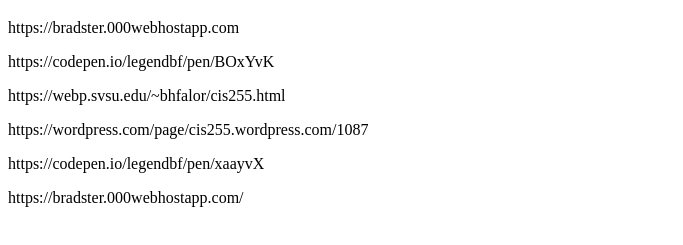
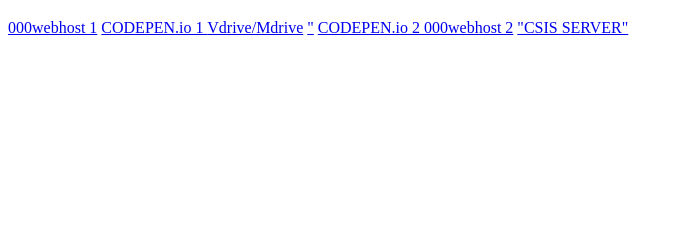
Before and after one commit to Brady-Falor-SVSU/ClientSideWeb, a plain HTML site: page index.html in a window 1280 px wide. Shown: the part 61-306 px from the top of the page, without its empty margins (0-683 px from the left). Drawn offline with Linux system fonts and the light colour scheme.

Commit message:
Update index.html

```diff
--- a/index.html
+++ b/index.html
@@ -1,10 +1,11 @@
 <!DOCTYPE html>
 <html>
 <h1>Hello</h1>
-<p>https://bradster.000webhostapp.com</p>
-<p>https://codepen.io/legendbf/pen/BOxYvK</p>
-<p>https://webp.svsu.edu/~bhfalor/cis255.html</p>
-<p>https://wordpress.com/page/cis255.wordpress.com/1087</p>
-  <p>https://codepen.io/legendbf/pen/xaayvX</p>
-  <p>https://bradster.000webhostapp.com/</p>
+<a href=https://bradster.000webhostapp.com>000webhost 1</a>
+<a href=https://codepen.io/legendbf/pen/BOxYvK>CODEPEN.io 1 </a>
+<a href=https://webp.svsu.edu/~bhfalor/cis255.html>Vdrive/Mdrive</a>
+<a href =https://wordpress.com/page/cis255.wordpress.com/1087>"</a>
+<a href=https://codepen.io/legendbf/pen/xaayvX>CODEPEN.io 2 </a>
+<a href=https://bradster.000webhostapp.com/>000webhost 2</a>
+<a href=http://csis.svsu.edu/~bhfalor/>"CSIS SERVER"</a>
 </html>
```
